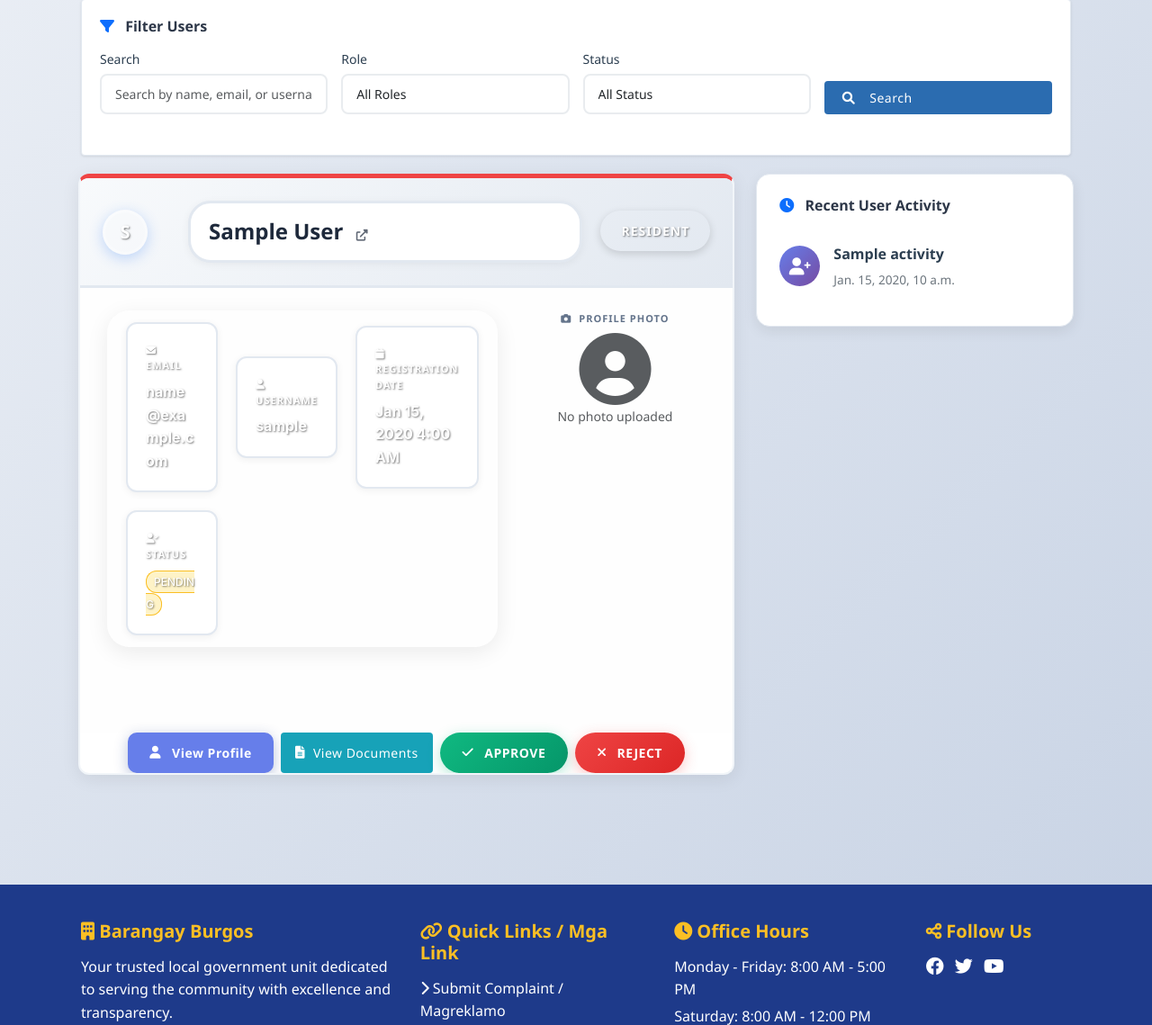
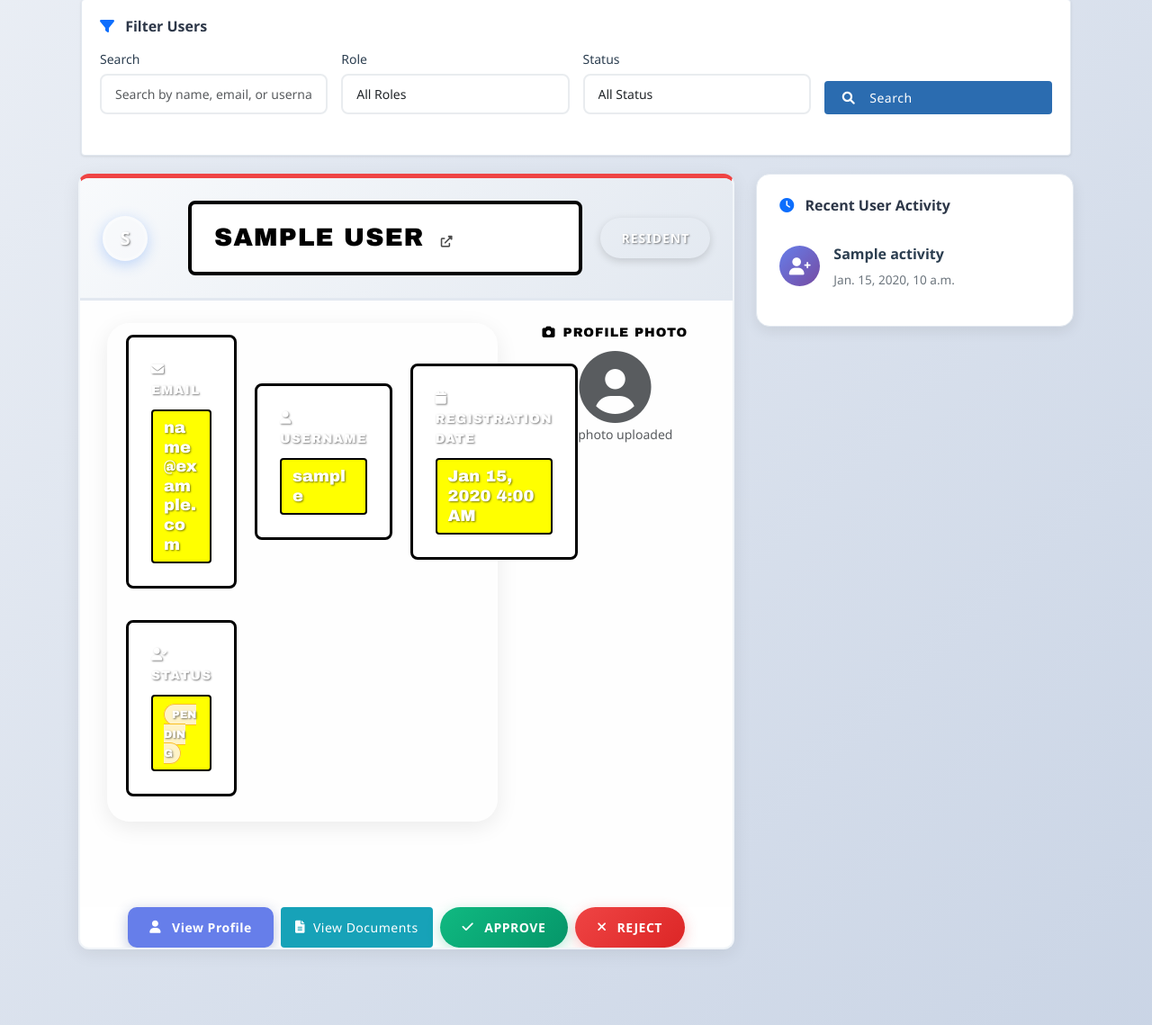
Before and after one commit to qwertyuiop547/mywebapp, a Django app: template templates/accounts/user_approval.html in a window 1280 px wide. Shown: the part 913-2052 px from the top of the page at 90% size. Run offline with Django 5.2, Linux system fonts and the light colour scheme; tables that the repository leaves empty hold one stand-in row (values such as "Sample post"); the template is opened without the code that fills it: values that come from a table or form of the project are taken from there, most other values are stand-ins (such as "Sample title", 1, 10 or a date in 2020).

Commit message:
EXTREME: Ultra high-contrast design with pure black text and yellow highlights

```diff
--- a/templates/accounts/user_approval.html
+++ b/templates/accounts/user_approval.html
@@ -439,26 +439,30 @@
     }
 
     .user-name {
-        font-size: 24px;
-        font-weight: 800;
-        color: #1e293b;
+        font-size: 28px;
+        font-weight: 900;
+        color: #000000;
         flex-grow: 1;
-        background: white;
-        padding: 12px 20px;
-        border-radius: 25px;
-        border: 3px solid #e2e8f0;
-        box-shadow: 0 2px 10px rgba(0,0,0,0.05);
+        background: #ffffff;
+        padding: 15px 25px;
+        border-radius: 8px;
+        border: 4px solid #000000;
+        font-family: 'Arial Black', Arial, sans-serif;
+        text-transform: uppercase;
+        letter-spacing: 1px;
     }
 
     .user-name a {
-        color: #1e293b !important;
+        color: #000000 !important;
         text-decoration: none !important;
         transition: all 0.3s ease;
     }
 
     .user-name a:hover {
-        color: #3b82f6 !important;
-        transform: translateX(5px);
+        color: #ff0000 !important;
+        background: #ffff00;
+        padding: 5px 10px;
+        border-radius: 4px;
     }
 
     .role-badge {
@@ -491,37 +495,45 @@
     }
 
     .info-item {
-        background: white;
-        padding: 20px;
-        border-radius: 12px;
-        border: 2px solid #e2e8f0;
-        box-shadow: 0 2px 8px rgba(0,0,0,0.06);
-        transition: all 0.3s ease;
+        background: #ffffff;
+        padding: 25px;
+        border-radius: 8px;
+        border: 3px solid #000000;
+        margin-bottom: 15px;
+        min-height: 80px;
+        display: flex;
+        flex-direction: column;
+        justify-content: center;
     }
 
     .info-item:hover {
-        border-color: #3b82f6;
-        transform: translateY(-1px);
-        box-shadow: 0 4px 15px rgba(59, 130, 246, 0.1);
+        background: #f0f9ff;
+        border-color: #2563eb;
     }
 
     .info-label {
-        font-size: 11px;
-        color: #64748b;
+        font-size: 14px;
+        color: #000000;
         text-transform: uppercase;
-        font-weight: 800;
+        font-weight: 900;
         letter-spacing: 1px;
-        margin-bottom: 8px;
+        margin-bottom: 10px;
         display: block;
+        font-family: 'Arial Black', Arial, sans-serif;
     }
 
     .info-value {
-        color: #0f172a;
-        font-weight: 700;
-        font-size: 16px;
-        font-family: -apple-system, BlinkMacSystemFont, 'Segoe UI', Roboto, sans-serif;
-        line-height: 1.3;
+        color: #000000;
+        font-weight: 900;
+        font-size: 18px;
+        font-family: 'Arial Black', Arial, sans-serif;
+        line-height: 1.2;
         word-break: break-word;
+        text-shadow: none;
+        background: #ffff00;
+        padding: 8px 12px;
+        border-radius: 4px;
+        border: 2px solid #000000;
     }
 
     .user-actions {
```
